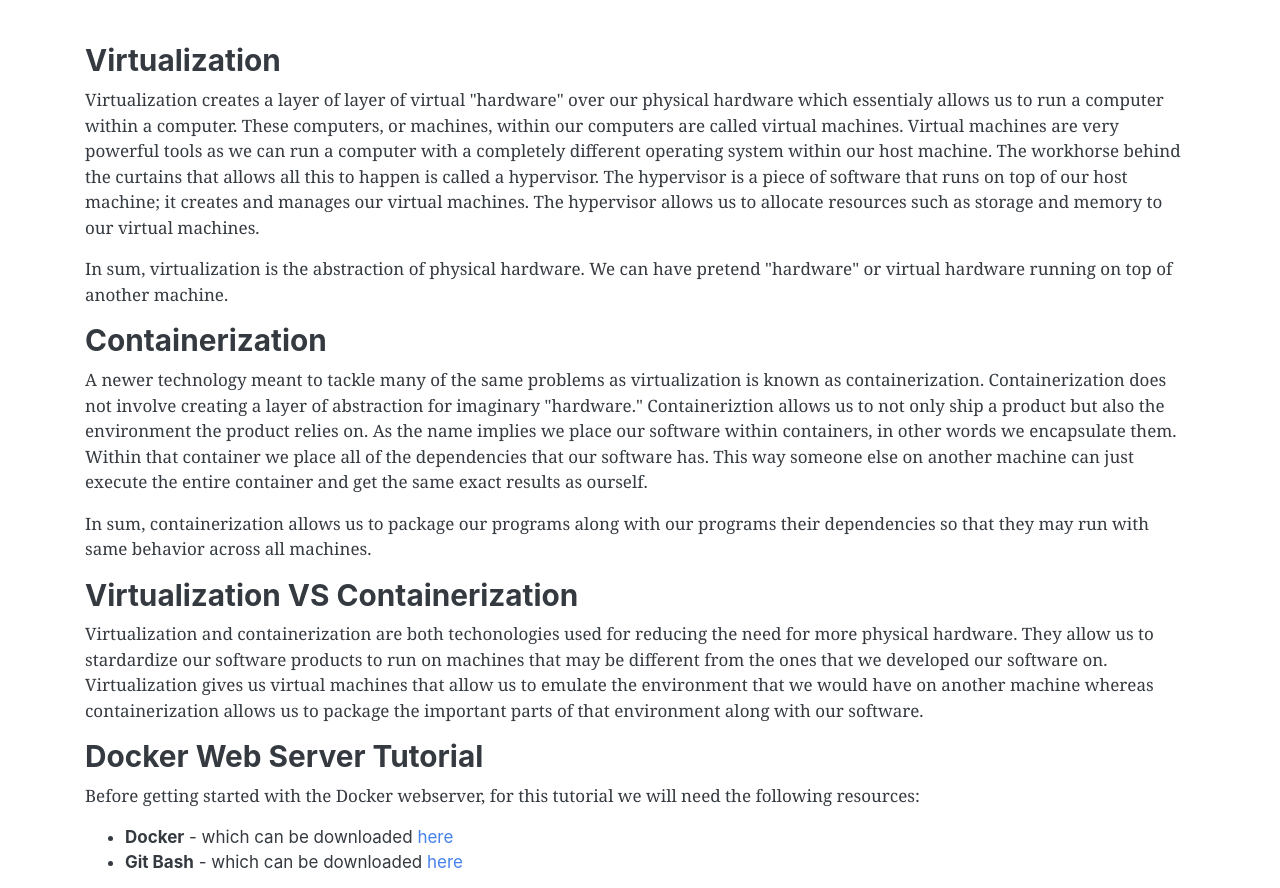
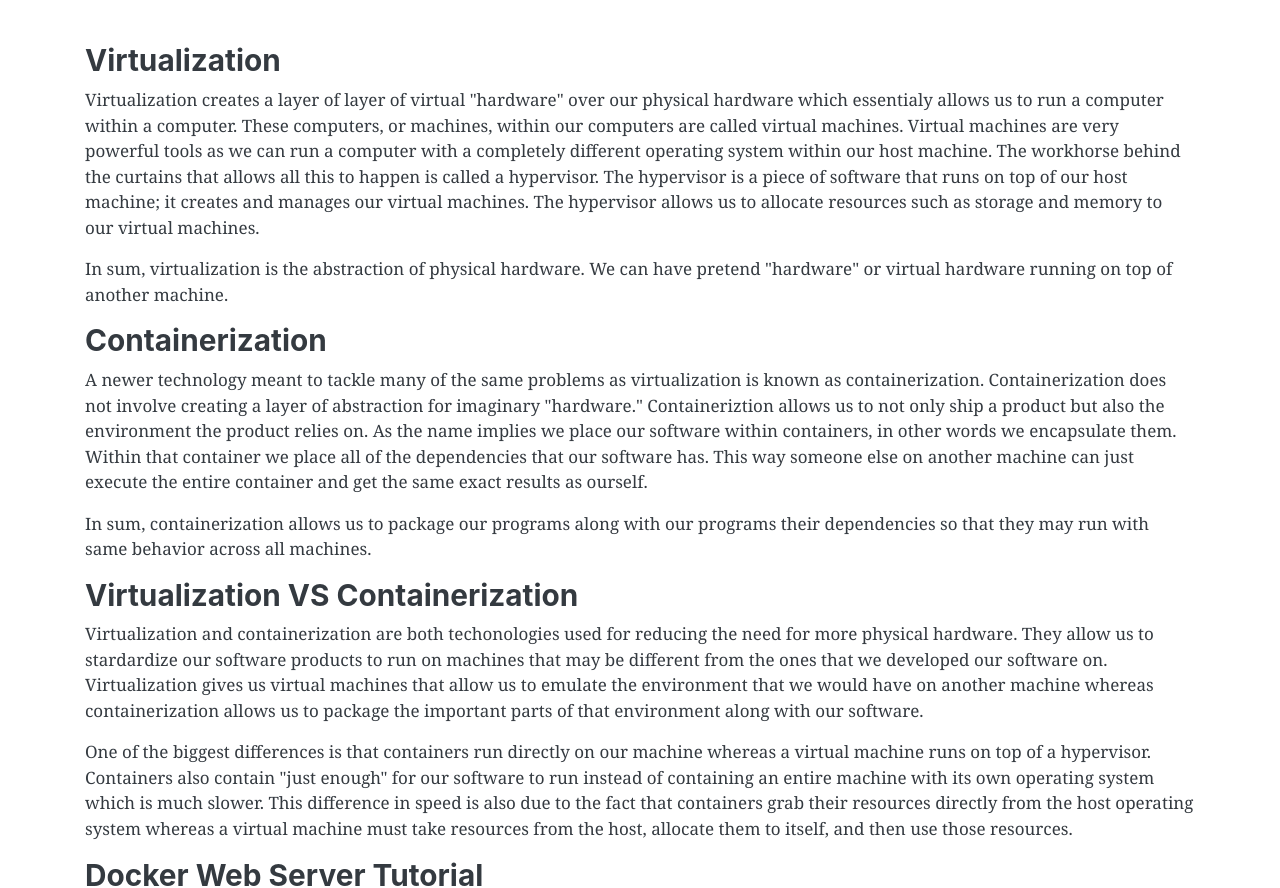
Before and after one commit to IS218-Spring21/Site-on-Docker-Linux-Containerization, a plain HTML site: page index.html in a window 1280 px wide. Shown: the part 64-952 px from the top of the page. Drawn offline with Linux system fonts and the light colour scheme.

Commit message:
Paragraph Two Virtualization VS Containerization

```diff
--- a/index.html
+++ b/index.html
@@ -76,13 +76,18 @@
             </div>
             <div class="col-12">
                 <p>
-                    Virtualization and containerization are both techonologies used for reducing the need for more physical hardware.
-                    They allow us to stardardize our software products to run on machines that may be different from the ones that
-                    we developed our software on. Virtualization gives us virtual machines that allow us to emulate the environment that
-                    we would have on another machine whereas containerization allows us to package the important parts of that environment along with our software.
+                    Virtualization and containerization are both techonologies used for reducing the need for more physical hardware. They
+                    allow us to stardardize our software products to run on machines that may be different from the ones that we developed
+                    our software on. Virtualization gives us virtual machines that allow us to emulate the environment that we would have on
+                    another machine whereas containerization allows us to package the important parts of that environment along with our
+                    software.
                 </p>
                 <p>
-
+                    One of the biggest differences is that containers run directly on our machine whereas a virtual machine runs on top of
+                    a hypervisor. Containers also contain "just enough" for our software to run instead of containing an entire machine with
+                    its own operating system which is much slower. This difference in speed is also due to the
+                    fact that containers grab their resources directly from the host operating system whereas a virtual machine must take
+                    resources from the host, allocate them to itself, and then use those resources.
                 </p>
             </div>
         </div>
```
